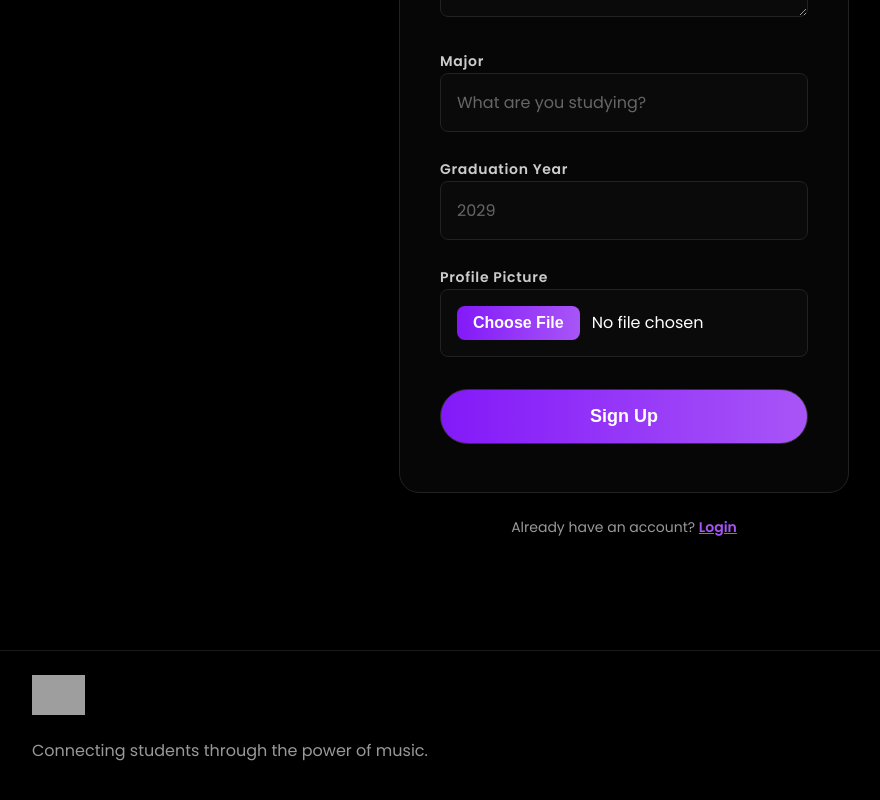
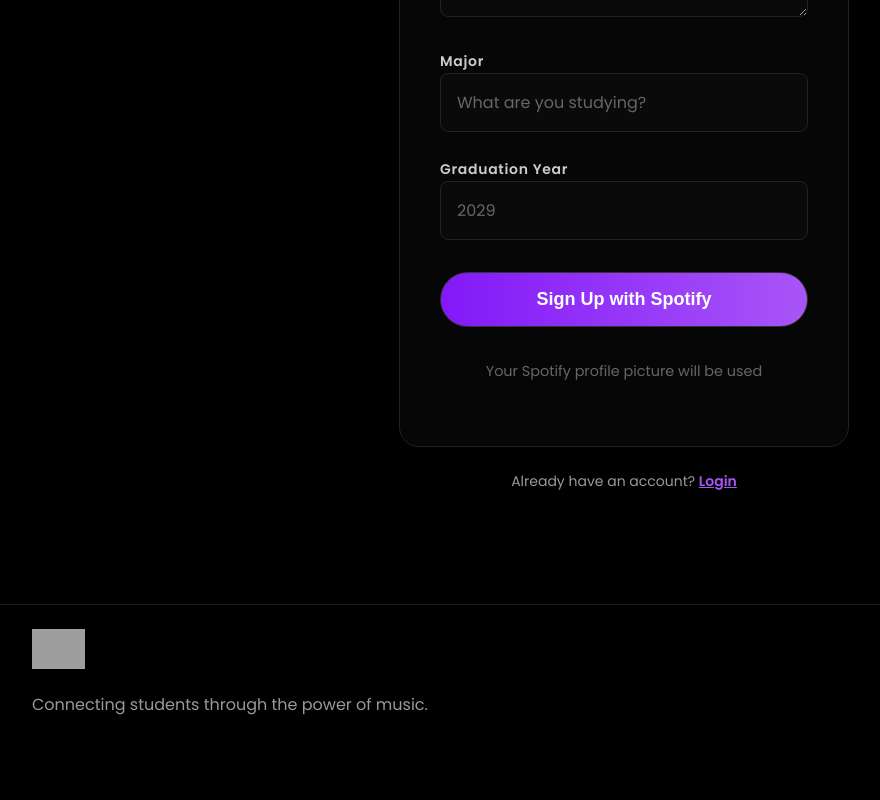
Before and after one commit to michellee-wang/disc-app, a React (Vite) app: page /signup in a window 1280 px wide. Shown: the part 962-1762 px from the top of the page, without its empty margins (16-896 px from the left). After the commit the page ends 1719 px from the top, so only its background shows below. Built offline with nearby package versions, Linux system fonts and the light colour scheme; grey boxes are pictures that could not be loaded.

Commit message:
Update ProfileCard default image and remove profile picture upload from Signup component

```diff
--- a/src/components/ProfileCard.jsx
+++ b/src/components/ProfileCard.jsx
@@ -3,7 +3,7 @@
     ? `${profile.firstName} ${profile.lastName}`
     : (profile.firstName || profile.lastName || 'Anonymous User');
 
-  const defaultProfilePic = 'https://via.placeholder.com/300x300?text=No+Image';
+  const defaultProfilePic = 'https://encrypted-tbn0.gstatic.com/images?q=tbn:ANd9GcT_lvjjRAVDQ-nBDq_4dy1xCyRjjDaHV-Tqcw&s';
 
   return (
     <article className="profile-card">
--- a/src/pages/Signup.jsx
+++ b/src/pages/Signup.jsx
@@ -18,7 +18,6 @@
   const [bio, setBio] = useState('');
   const [major, setMajor] = useState('');
   const [graduationYear, setGraduationYear] = useState('');
-  const [profilePicture, setProfilePicture] = useState('');
   const [error, setError] = useState('');
   const [loading, setLoading] = useState(false);
   const [spotifyCode, setSpotifyCode] = useState(null);
@@ -54,24 +53,6 @@
     }
   }, [searchParams]);
 
-
-  // limiting profile picture size because supabase can't handle large images
-  const handleFileChange = (e) => {
-    const file = e.target.files[0];
-    if (file) {
-      if (file.size > 1024 * 1024) {
-        setError('Image must be smaller than 1MB');
-        return;
-      }
-
-      const reader = new FileReader();
-      reader.onloadend = () => {
-        setProfilePicture(reader.result);
-      };
-      reader.readAsDataURL(file);
-    }
-  };
-
   const completeSignupWithSpotify = async (userData, code) => {
     setLoading(true);
 
@@ -88,10 +69,11 @@
         throw new Error(spotifyData.error || 'Failed to connect Spotify');
       }
 
-      // now create account with Spotify top artists
+      // now create account with Spotify top artists and profile picture
       const signupData = {
         ...userData,
-        topArtists: spotifyData.topArtists || []
+        topArtists: spotifyData.topArtists || [],
+        profilePicture: spotifyData.profilePicture || spotifyData.images?.[0]?.url || ''
       };
 
       const response = await fetch(`${API_BASE_URL}/auth/signup`, {
@@ -152,8 +134,7 @@
       lastName,
       bio,
       major,
-      graduationYear: parseInt(graduationYear),
-      profilePicture
+      graduationYear: parseInt(graduationYear)
     };
 
     try {
@@ -259,26 +240,13 @@
               placeholder="2029"
             />
           </div>
-          <div>
-            <label htmlFor="profilePicture">Profile Picture</label>
-            <input
-              id="profilePicture"
-              type="file"
-              accept="image/*"
-              onChange={handleFileChange}
-              className="signup-file-input"
-            />
-            {profilePicture && (
-              <img
-                src={profilePicture}
-                alt="Preview"
-              />
-            )}
-          </div>
           {error && <p className="error-message">{error}</p>}
           <button type="submit" className="signup-button" disabled={loading}>
-            {loading ? 'Creating account...' : 'Sign Up'}
+            {loading ? 'Creating account...' : 'Sign Up with Spotify'}
           </button>
+          <p className="signup-note" style={{ textAlign: 'center', marginTop: '10px', fontSize: '0.9em', color: '#666' }}>
+            Your Spotify profile picture will be used
+          </p>
         </form>
         <p className="signup-link">
           Already have an account? <Link to="/login">Login</Link>
```
